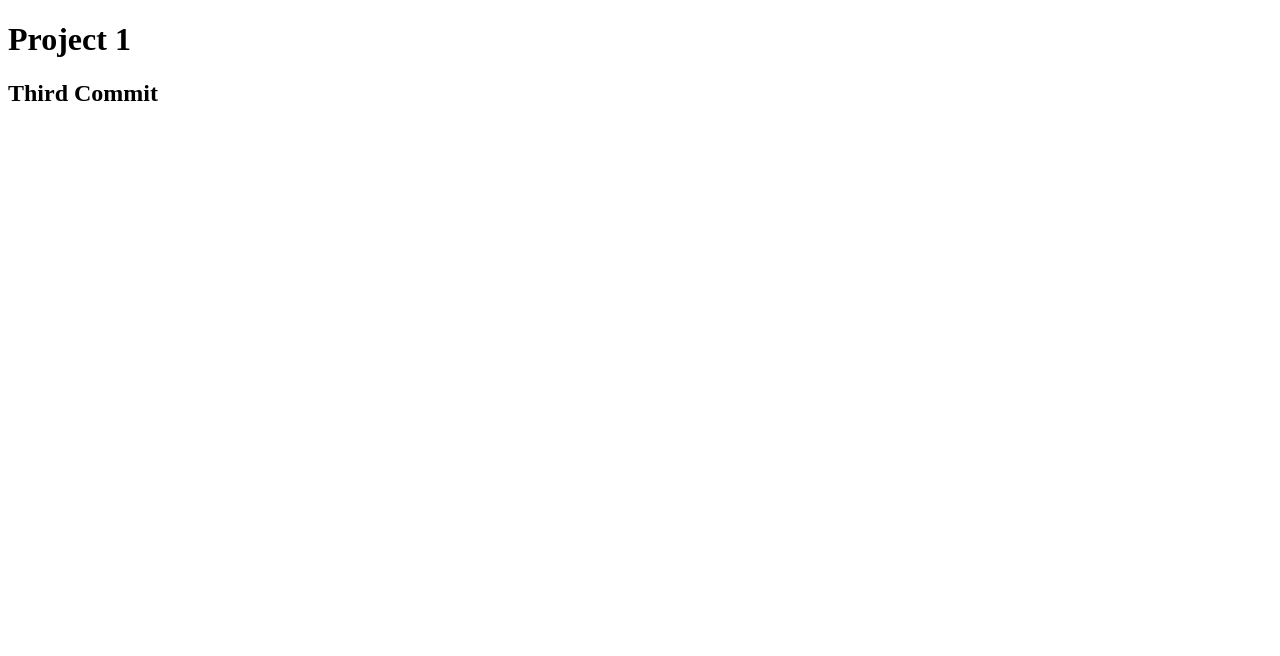
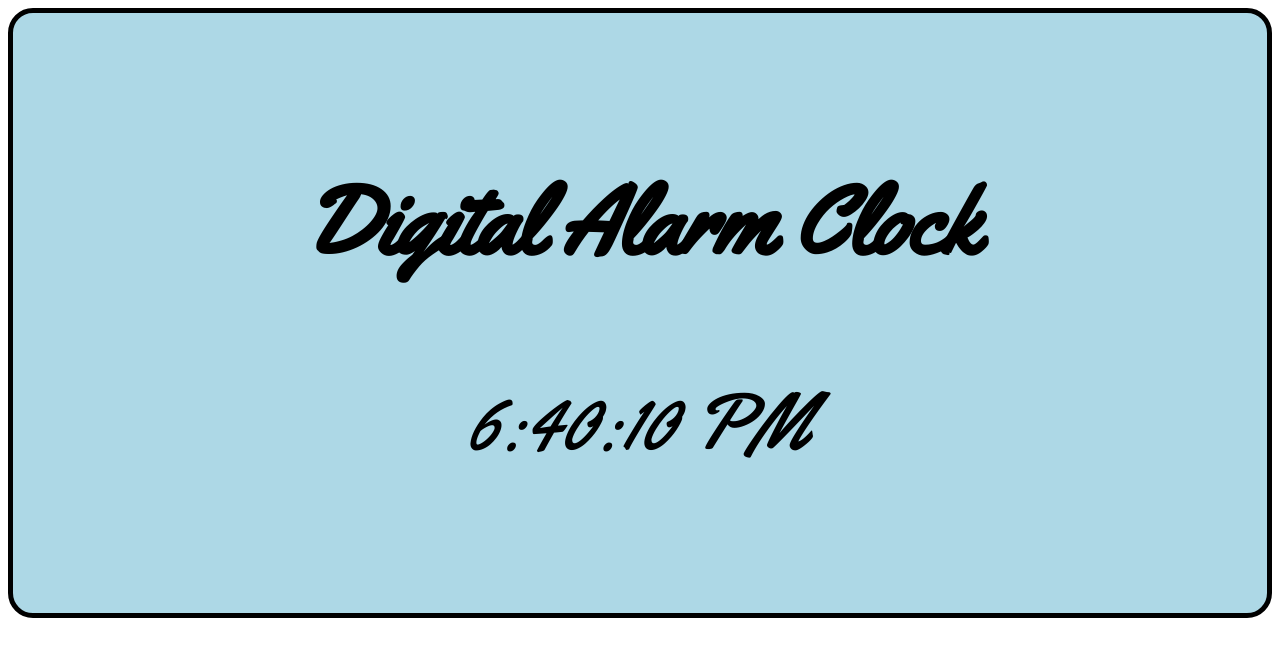
Before and after one commit to JohnBl0x/project01, a plain HTML site: page index.html in a window 1280 px wide. Drawn offline with Linux system fonts and the light colour scheme.

Commit message:
Pretty much finished

```diff
--- a/index.html
+++ b/index.html
@@ -5,10 +5,16 @@
     <meta http-equiv="X-UA-Compatible" content="IE=edge">
     <meta name="viewport" content="width=device-width, initial-scale=1.0">
     <title>Project 1</title>
+    <link rel="stylesheet" href="style.css">
+    <link rel="preconnect" href="https://fonts.googleapis.com">
+<link rel="preconnect" href="https://fonts.gstatic.com" crossorigin>
+<link href="https://fonts.googleapis.com/css2?family=Yellowtail&display=swap" rel="stylesheet">
 </head>
 <body>
-    <h1>Project 1</h1>
-    <h2>Third Commit</h2>
-
+    <div class="container">
+        <h1 class="title">Digital Alarm Clock</h1>
+        <p class="time" id="time"></p>
+    </div>
+    <script src="script.js"></script>
 </body>
 </html>
--- /dev/null
+++ b/script.js
@@ -0,0 +1,11 @@
+
+setInterval(displayTime,1000)
+
+function displayTime (){
+    let today = new Date()
+    document.getElementById("time").innerHTML = today.toLocaleTimeString()
+}
+
+
+
+console.log(displayTime());
--- /dev/null
+++ b/style.css
@@ -0,0 +1,17 @@
+.container {
+  text-align: center;
+  background-color: lightblue;
+  height: 600px;
+  border: 5px solid black;
+  border-radius: 25px;
+  font-family: "Yellowtail", cursive;
+}
+
+.title {
+  font-size: 6rem;
+  padding-top: 5rem;
+}
+
+.time {
+  font-size: 5rem;
+}
```
